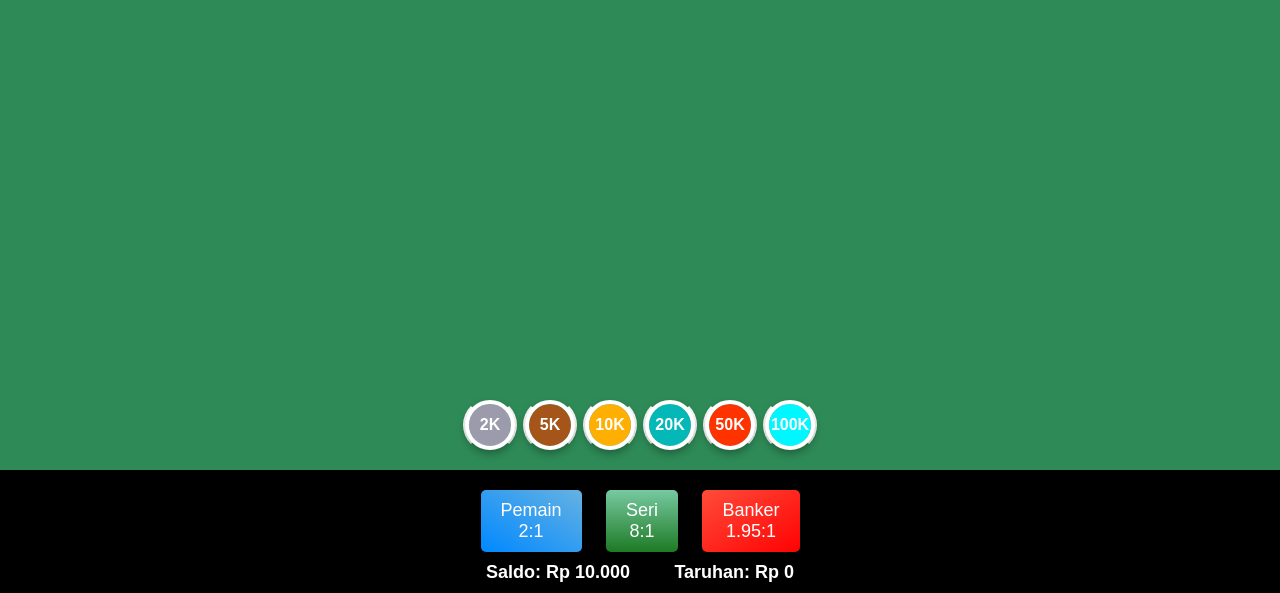
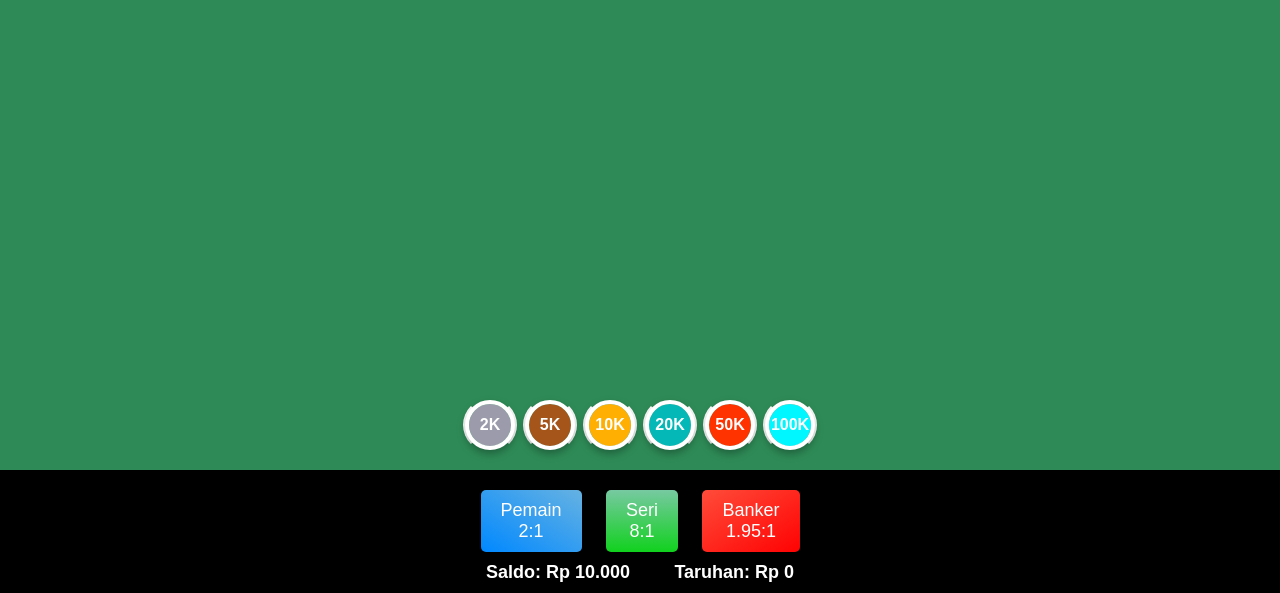
Before and after one commit to hilmobibi/gemblong88, a plain HTML site: page index.html in a window 1280 px wide. Shown: the part 207-800 px from the top of the page. Drawn offline with Linux system fonts and the light colour scheme.

Commit message:
warna tai

```diff
--- a/index.html
+++ b/index.html
@@ -145,7 +145,7 @@
 }
 
 .bbtie {
-    background: linear-gradient(to bottom, #77C9A1, #1E7A24); /* Darker light green to darker green gradient */
+    background: linear-gradient(to bottom, #77C9A1, #11d11e); /* Darker light green to darker green gradient */
     padding: 10px 20px;
     font-size: 18px;
     cursor: pointer;
```
